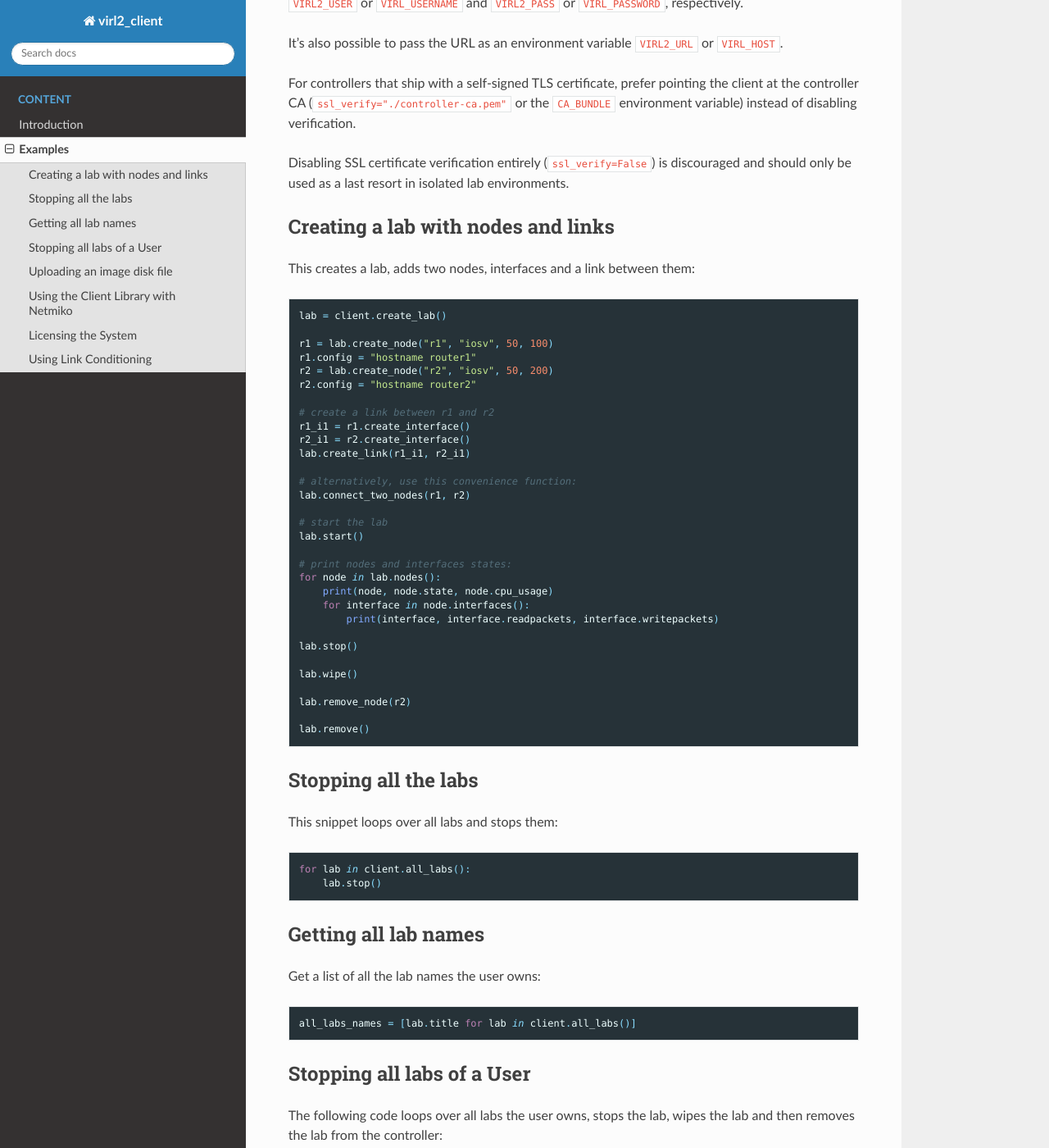
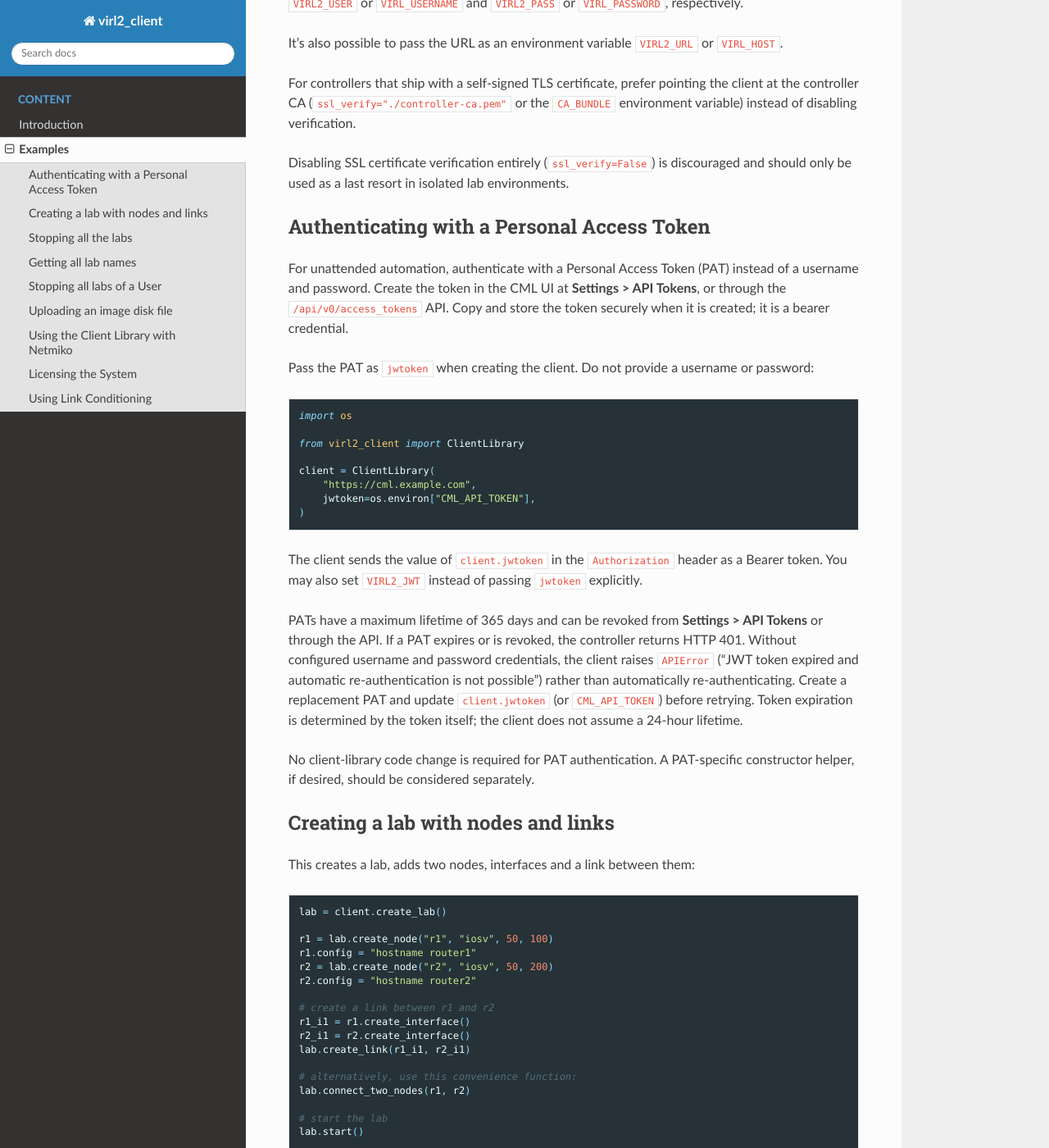
Before and after one commit to CiscoDevNet/virl2-client, a Sphinx documentation site: the page built from docs/source/examples.rst, in a window 1280 px wide and 1400 px high, scrolled down 537 px. Shown: the whole window at 82% size. Built offline with Sphinx 7.4.7 and the Read the Docs theme 3.1.0, drawn with Linux system fonts in a browser that asks for light colours.

Commit message:
CMLDEV-1629: Document personal access token authentication
Add PAT creation, secure `jwtoken` initialization, Bearer header behavior, and `VIRL2_JWT` configuration to client examples.

Document 365-day lifetime, revocation, HTTP 401/APIError handling, token rotation, and no hardcoded 24-hour expiry or client-code change.

```diff
--- a/docs/source/examples.rst
+++ b/docs/source/examples.rst
@@ -26,6 +26,42 @@ the client at the controller CA (``ssl_verify="./controller-ca.pem"`` or the
 Disabling SSL certificate verification entirely (``ssl_verify=False``) is
 discouraged and should only be used as a last resort in isolated lab
 environments.
+
+Authenticating with a Personal Access Token
+-------------------------------------------
+
+For unattended automation, authenticate with a Personal Access Token (PAT)
+instead of a username and password. Create the token in the CML UI at
+**Settings > API Tokens**, or through the ``/api/v0/access_tokens`` API. Copy
+and store the token securely when it is created; it is a bearer credential.
+
+Pass the PAT as ``jwtoken`` when creating the client. Do not provide a username
+or password::
+
+    import os
+
+    from virl2_client import ClientLibrary
+
+    client = ClientLibrary(
+        "https://cml.example.com",
+        jwtoken=os.environ["CML_API_TOKEN"],
+    )
+
+The client sends the value of ``client.jwtoken`` in the ``Authorization``
+header as a Bearer token. You may also set ``VIRL2_JWT`` instead of passing
+``jwtoken`` explicitly.
+
+PATs have a maximum lifetime of 365 days and can be revoked from **Settings >
+API Tokens** or through the API. If a PAT expires or is revoked, the controller
+returns HTTP 401. Without configured username and password credentials, the
+client raises ``APIError`` ("JWT token expired and automatic re-authentication
+is not possible") rather than automatically re-authenticating. Create a
+replacement PAT and update ``client.jwtoken`` (or ``CML_API_TOKEN``) before
+retrying. Token expiration is determined by the token itself; the client does
+not assume a 24-hour lifetime.
+
+No client-library code change is required for PAT authentication. A
+PAT-specific constructor helper, if desired, should be considered separately.
 
 Creating a lab with nodes and links
 -----------------------------------
```
